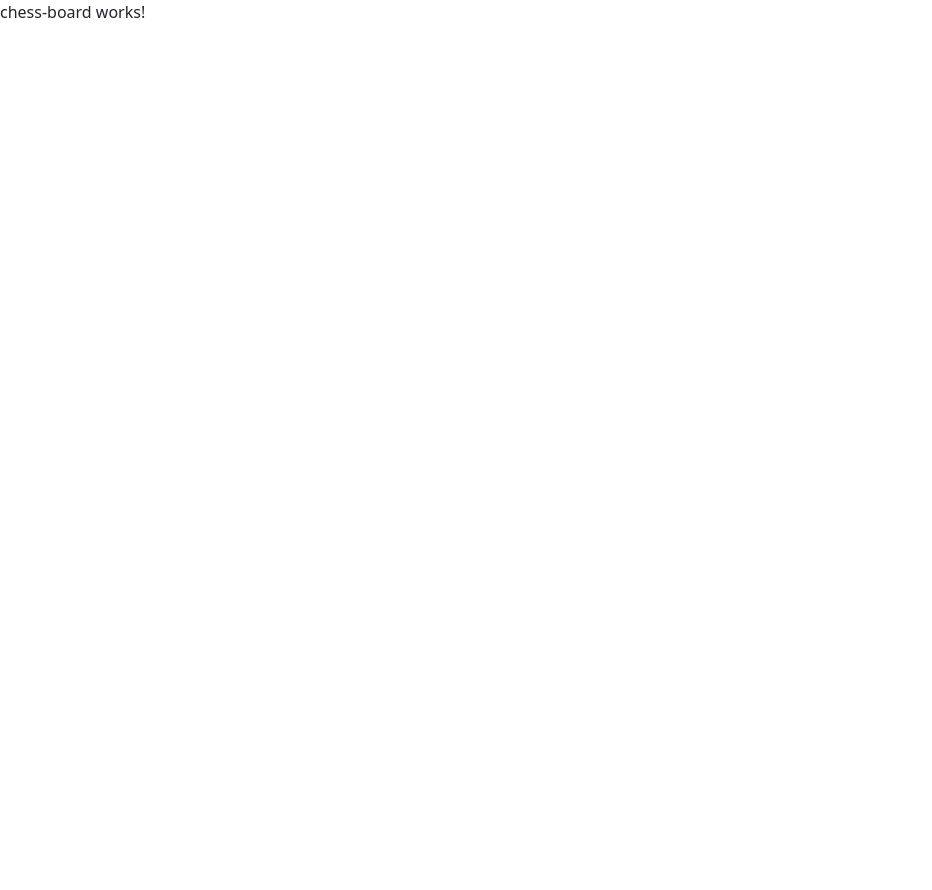
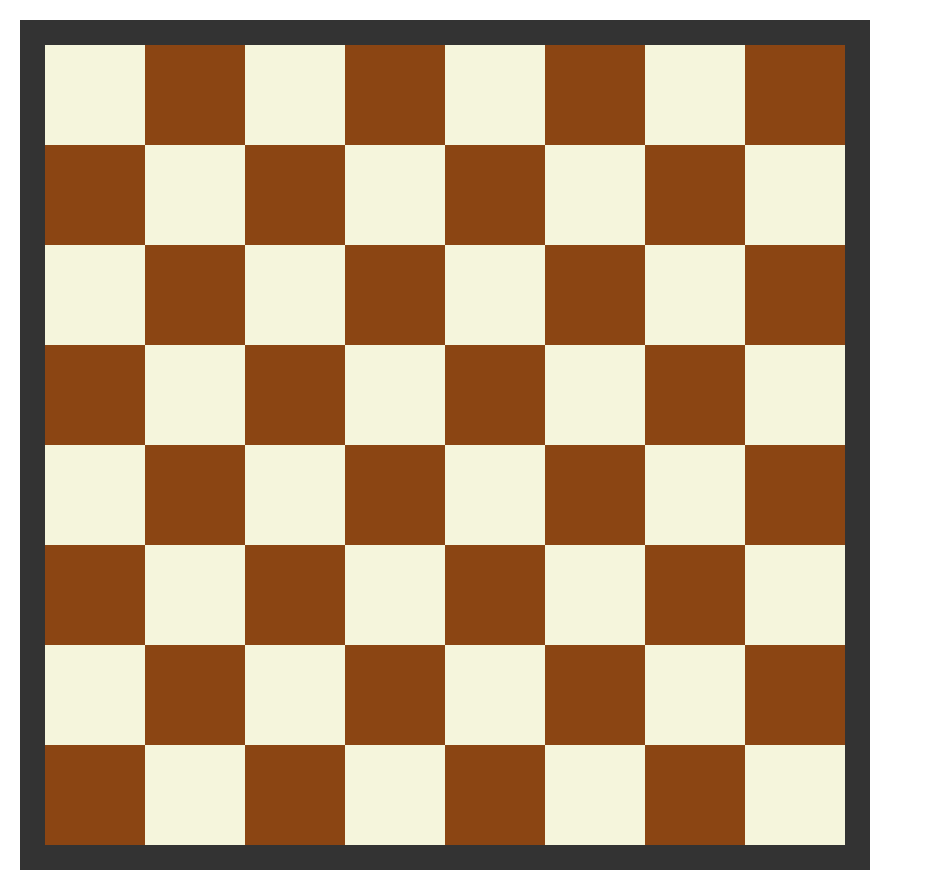
Before and after one commit to Raph-Tnd/collaborative-chess-play, an Angular app in the folder Front-end/Collaborative-ChessPlay/: page /play in a window 1280 px wide. Shown: the whole page, without its empty margins (0-932 px from the left). Before the commit the page ends 800 px from the top, so only its background shows below. Built offline with nearby package versions, Linux system fonts and the light colour scheme.

Commit message:
Debut board

```diff
--- a/Front-end/Collaborative-ChessPlay/src/app/chess-board/chess-board.component.html
+++ b/Front-end/Collaborative-ChessPlay/src/app/chess-board/chess-board.component.html
@@ -1 +1,97 @@
-<p>chess-board works!</p>
+<!--- A utiliser apres lien backend
+<div>
+  <h1>{{id}}</h1>
+
+</div>
+
+<div>
+  <h1>
+    {{userName}}
+  </h1>
+</div>
+-->
+
+<div ng-controller="">
+
+
+</div>
+<div class="chessboard">
+  <!-- 1st -->
+  <div class="beige"></div>
+  <div class="brown"></div>
+  <div class="beige"></div>
+  <div class="brown"></div>
+  <div class="beige"></div>
+  <div class="brown"></div>
+  <div class="beige"></div>
+  <div class="brown"></div>
+  <!-- 2nd -->
+  <div class="brown"></div>
+  <div class="beige"></div>
+  <div class="brown"></div>
+  <div class="beige"></div>
+  <div class="brown"></div>
+  <div class="beige"></div>
+  <div class="brown"></div>
+  <div class="beige"></div>
+  <!-- 3th -->
+  <div class="beige"></div>
+  <div class="brown"></div>
+  <div class="beige"></div>
+  <div class="brown"></div>
+  <div class="beige"></div>
+  <div class="brown"></div>
+  <div class="beige"></div>
+  <div class="brown"></div>
+  <!-- 4st -->
+  <div class="brown"></div>
+  <div class="beige"></div>
+  <div class="brown"></div>
+  <div class="beige"></div>
+  <div class="brown"></div>
+  <div class="beige"></div>
+  <div class="brown"></div>
+  <div class="beige"></div>
+  <!-- 5th -->
+  <div class="beige"></div>
+  <div class="brown"></div>
+  <div class="beige"></div>
+  <div class="brown"></div>
+  <div class="beige"></div>
+  <div class="brown"></div>
+  <div class="beige"></div>
+  <div class="brown"></div>
+  <!-- 6th -->
+  <div class="brown"></div>
+  <div class="beige"></div>
+  <div class="brown"></div>
+  <div class="beige"></div>
+  <div class="brown"></div>
+  <div class="beige"></div>
+  <div class="brown"></div>
+  <div class="beige"></div>
+  <!-- 7th -->
+  <div class="beige"></div>
+  <div class="brown"></div>
+  <div class="beige"></div>
+  <div class="brown"></div>
+  <div class="beige"></div>
+  <div class="brown"></div>
+  <div class="beige"></div>
+  <div class="brown"></div>
+  <!-- 8th -->
+  <div class="brown"></div>
+  <div class="beige"></div>
+  <div class="brown"></div>
+  <div class="beige"></div>
+  <div class="brown"></div>
+  <div class="beige"></div>
+  <div class="brown"></div>
+  <div class="beige"></div>
+
+
+
+
+
+
+</div>
--- a/Front-end/Collaborative-ChessPlay/src/app/chess-board/chess-board.component.scss
+++ b/Front-end/Collaborative-ChessPlay/src/app/chess-board/chess-board.component.scss
@@ -0,0 +1,28 @@
+.chessboard{
+  width: 850px;
+  height: 850px;
+  margin: 20px;
+  border: 25px solid #333;
+}
+
+.beige{
+  float: left;
+  width: 100px;
+  height: 100px;
+  background-color: beige;
+    font-size: 70px;
+  text-align: center;
+  display: table-cell;
+  vertical-align: middle;
+}
+
+.brown{
+  float: left;
+  width: 100px;
+  height: 100px;
+  background-color: saddlebrown;
+  font-size: 70px;
+  text-align: center;
+  display: table-cell;
+  vertical-align: middle;
+}
--- a/Front-end/Collaborative-ChessPlay/src/app/chess-board/chess-board.component.ts
+++ b/Front-end/Collaborative-ChessPlay/src/app/chess-board/chess-board.component.ts
@@ -8,6 +8,89 @@ import { Component, OnInit } from '@angular/core';
 export class ChessBoardComponent implements OnInit {
 
   constructor() { }
+  BOARD: string[][] = [
+    ["Tn1","Cn1","Fn1","Dn","Rn","Fn2","Cn2","Tn2"],
+    ["Pn1","Pn2","Pn3","Pn4","Pn5","Pn6","Pn7","Pn8"],
+    ["X","X","X","X","X","X","X","X"],
+    ["X","X","X","X","X","X","X","X"],
+    ["X","X","X","X","X","X","X","X"],
+    ["X","X","X","X","X","X","X","X"],
+    ["Pb1","Pb2","Pb3","Pb4","Pb5","Pb6","Pb7","Pb8"],
+    ["Tb1","Cb1","Fb1","Db","Rb","Fb2","Cb2","Tb2"]
+  ]
+
+
+  displayBoard() {
+    let returnDiv = "";
+    let color = true;
+    console.log("test");
+    for (let i = 0; i < 8; i++){
+      for (let j = 0; j < 8; j++){
+        console.log("test");
+        let pieceTemp = this.BOARD[i][j];
+
+        if(color){
+          returnDiv += "<div class=\"beige\">"+this.matchPieceAscii(pieceTemp)+"</div>\n"
+        }
+        else{
+          returnDiv += "<div class=\"brown\">"+this.matchPieceAscii(pieceTemp)+"</div>\n"
+        }
+        color = !color;
+      }
+    }
+    console.log(returnDiv)
+    return returnDiv;
+  }
+
+  matchPieceAscii( pieceTemp: string){
+    switch (pieceTemp) {
+      //regex: P en premiere lettre puis une lettre parmi n ou b et un chiffre 1 à 8
+      case "/^Pb[1-8]$":
+        return "&#9817;";
+        break;
+
+      case "/^Pn[1-8]$":
+        return "&#9821;";
+        break;
+
+      case "/^Tb[12]$":
+        return "&#x2656;";
+
+      case "/^Tn[12]$":
+        return "&#9820;";
+
+      case "/^Cb[12]":
+        return "&#9816;";
+
+      case "/^Cn[12]":
+        return "&#9822;";
+
+      case "/^Fb[12]":
+        return "&#9815;";
+
+      case "/^Fn[12]":
+        return "&#9821;";
+
+      case "/^D[bn]":
+        if (pieceTemp[1] == "b") {
+          return "&#9813;";
+        }
+        if (pieceTemp[1] == "n") {
+          return "&#9819;";
+        }
+        break;
+
+      case "/^R[bn]":
+        if (pieceTemp[1] == "b") {
+          return "&#9812;";
+        }
+        if (pieceTemp[1] == "n") {
+          return "&#9818;";
+        }
+        break;
+    }
+    return "";
+}
 
   ngOnInit(): void {
   }
```
